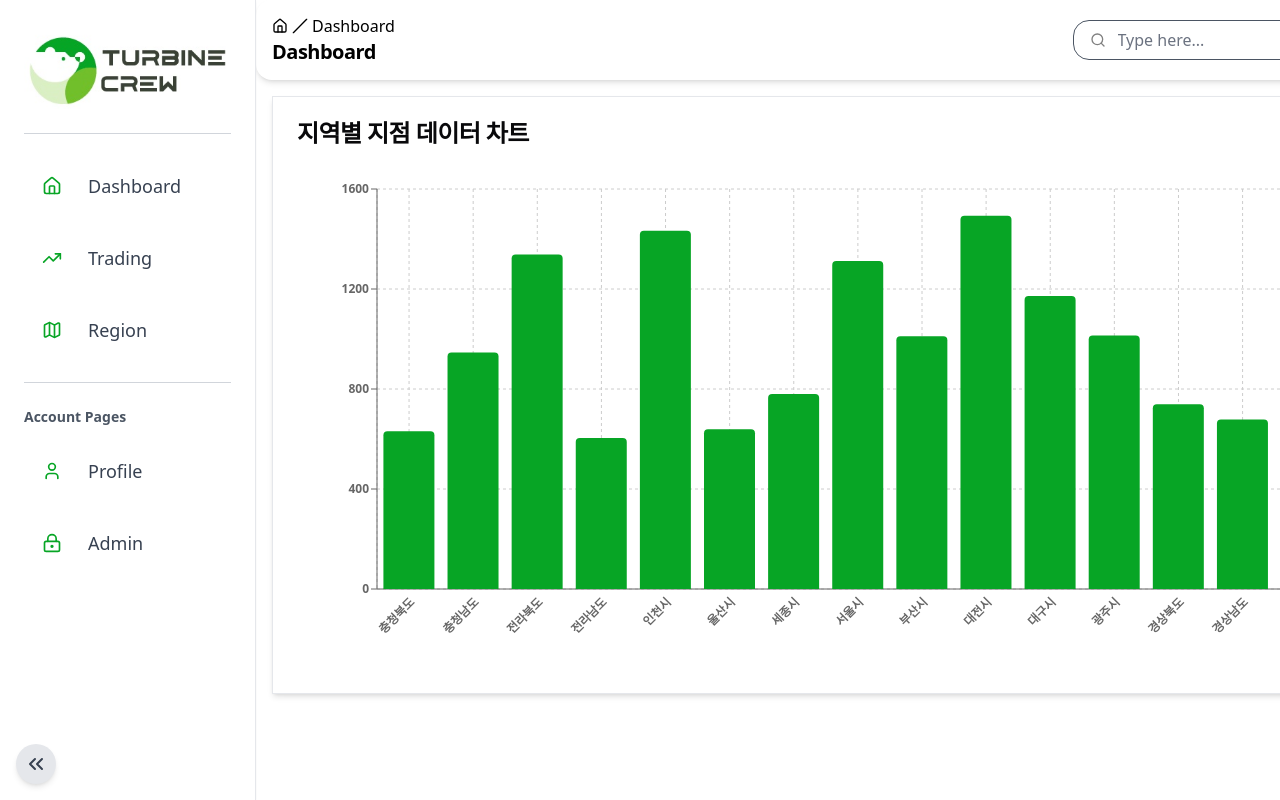
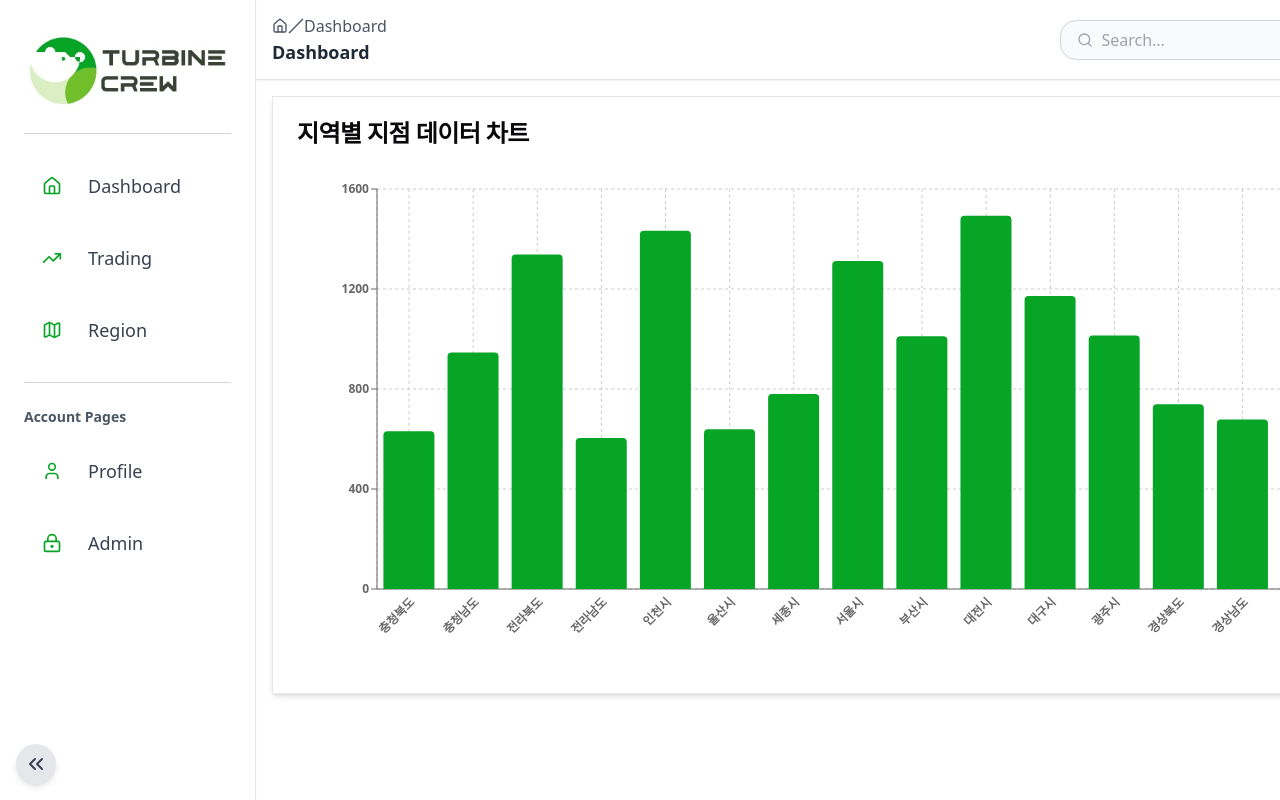
Before and after one commit to turbinecrew/turbin_electrical, a Next.js app: page / in a window 1280 px wide. Built offline with nearby package versions, Linux system fonts and the light colour scheme.

Commit message:
🎨: 헤더 디자인 수정정

```diff
--- a/src/components/custom/header/index.tsx
+++ b/src/components/custom/header/index.tsx
@@ -5,7 +5,6 @@ import Link from "next/link"
 import { usePathname } from "next/navigation"
 import { useState } from "react"
 
-// `SignInModal`의 named export 확인
 import SignInModal from "../modal/sign-in-modal"
 
 export default function Header() {
@@ -26,51 +25,53 @@ export default function Header() {
 	}
 
 	const toggleSignInModal = () => {
-		setIsSignInModalOpen((prevState) => !prevState) // 안전한 상태 업데이트
+		setIsSignInModalOpen((prevState) => !prevState)
 	}
 
 	return (
-		<div className="box-border flex h-20 w-full items-center justify-between rounded-2xl p-4 shadow-md">
-			<div className="w-fit flex-col gap-1">
-				<nav className="flex items-center justify-start gap-1">
-					<Link href="/">
+		<div className="flex h-20 w-full items-center justify-between border-b border-gray-200 bg-white p-4 shadow-sm">
+			<div className="flex flex-col">
+				<nav className="flex items-center text-gray-600">
+					<Link href="/" className="flex items-center gap-1 hover:text-tbGreen">
 						<House size={16} />
 					</Link>
 					<Slash size={16} />
-					<span>
+					<span className="capitalize">
 						{thisPage === "main" || thisPage === "" ? "Dashboard" : thisPage}
 					</span>
 				</nav>
-				<h4 className="scroll-m-20 text-xl font-semibold tracking-tight">
+				<h4 className="text-lg font-semibold text-gray-800">
 					{thisPage === "main" || thisPage === "" ? "Dashboard" : thisPage}
 				</h4>
 			</div>
-			<div className="flex w-fit items-center">
-				<div className="flex h-10 w-fit items-center justify-center rounded-2xl border border-gray-600 px-4 focus-within:border-sky-400">
-					<label>
-						<Search color="gray" size={16} />
-					</label>
+			<div className="flex items-center gap-4">
+				<div className="flex h-10 items-center rounded-2xl border border-gray-300 bg-gray-50 px-4 focus-within:border-tbGreen">
+					<Search className="text-gray-400" size={16} />
 					<input
-						className="h-full w-48 border-none bg-transparent pl-3 text-white outline-none valid:placeholder-gray-500"
-						placeholder="Type here..."
+						type="text"
+						className="ml-2 h-full w-48 border-none bg-transparent text-gray-600 placeholder-gray-400 outline-none"
+						placeholder="Search..."
 						value={searchText}
 						onChange={handleInputChange}
 						onKeyPress={handleKeyPress}
 					/>
 				</div>
 				<div
-					className="m-2 flex w-fit items-center gap-1"
+					className="flex cursor-pointer items-center gap-2 text-gray-700 hover:text-tbGreen"
 					onClick={toggleSignInModal}
 				>
-					<CircleUser size={16} />
-					<h4 className="scroll-m-20 text-lg font-semibold tracking-tight">
-						Sign in
-					</h4>
+					<CircleUser size={20} />
+					<span className="text-sm font-medium">Sign In</span>
 				</div>
-				<Settings size={16} className="m-2" />
-				<Bell size={16} className="m-2" />
+				<Settings
+					size={20}
+					className="cursor-pointer text-gray-700 hover:text-tbGreen"
+				/>
+				<Bell
+					size={20}
+					className="cursor-pointer text-gray-700 hover:text-tbGreen"
+				/>
 			</div>
-			{/* SignIn Modal */}
 			<SignInModal
 				isOpen={isSignInModalOpen}
 				setIsOpen={setIsSignInModalOpen}
```
